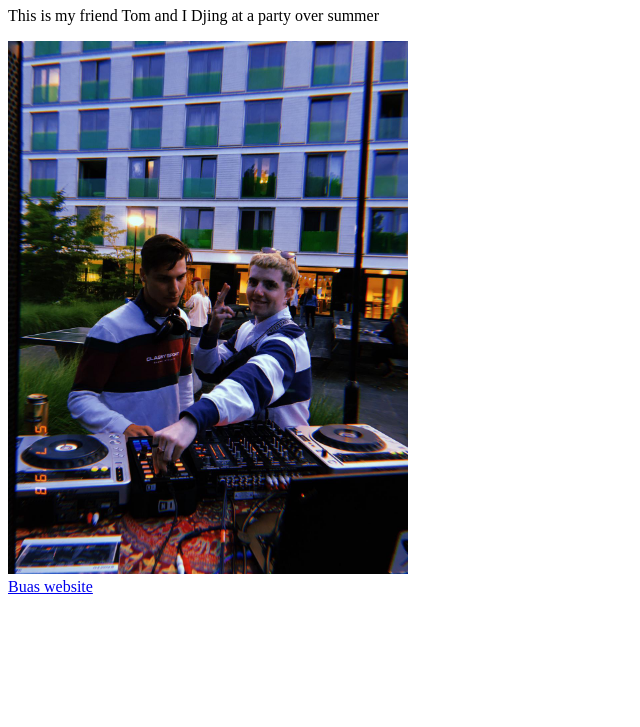
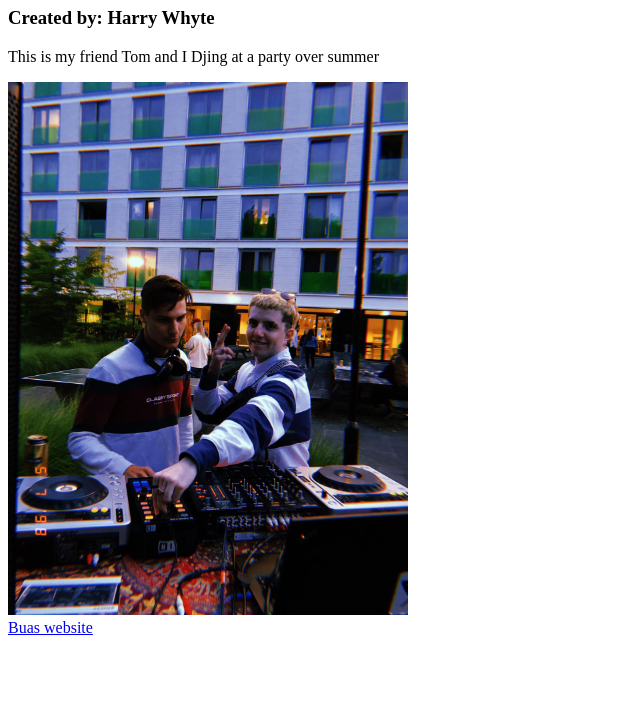
Before and after one commit to HarryWhyte/prj4-chapter-3, a plain HTML site: page index.html in a window 1280 px wide. Shown: the part 73-800 px from the top of the page, without its empty margins (0-640 px from the left). Drawn offline with Linux system fonts and the light colour scheme.

Commit message:
added header

```diff
--- a/index.html
+++ b/index.html
@@ -7,6 +7,7 @@
 
 <body>
  <h1>Djing</h1>
+	<h3>Created by: Harry Whyte</h3>
   <p>This is my friend Tom and I Djing at a party over summer</p>
 	<img src="images/image.JPG" width="400" height="533" alt="Partying"/>
    <div>
```
